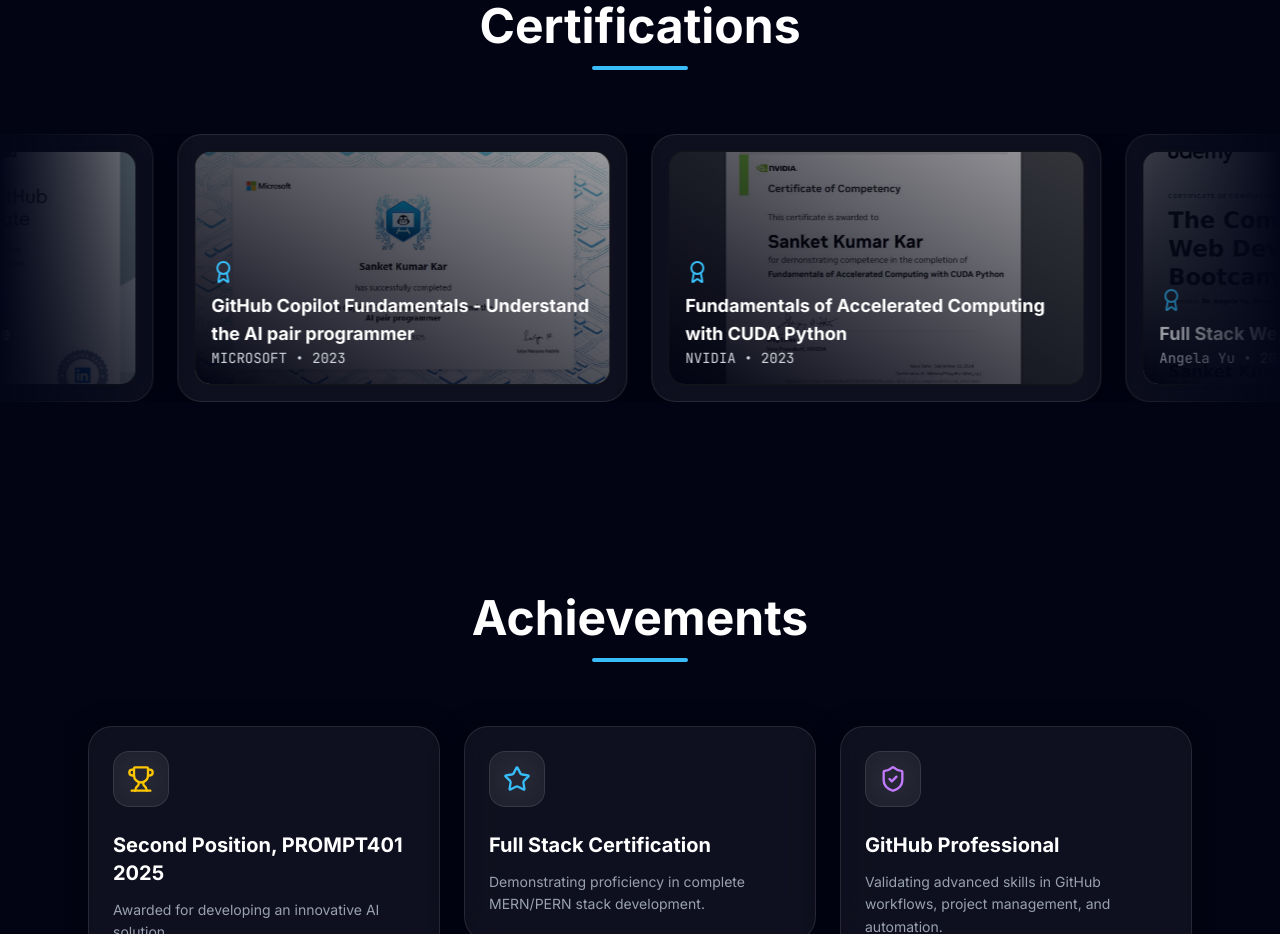
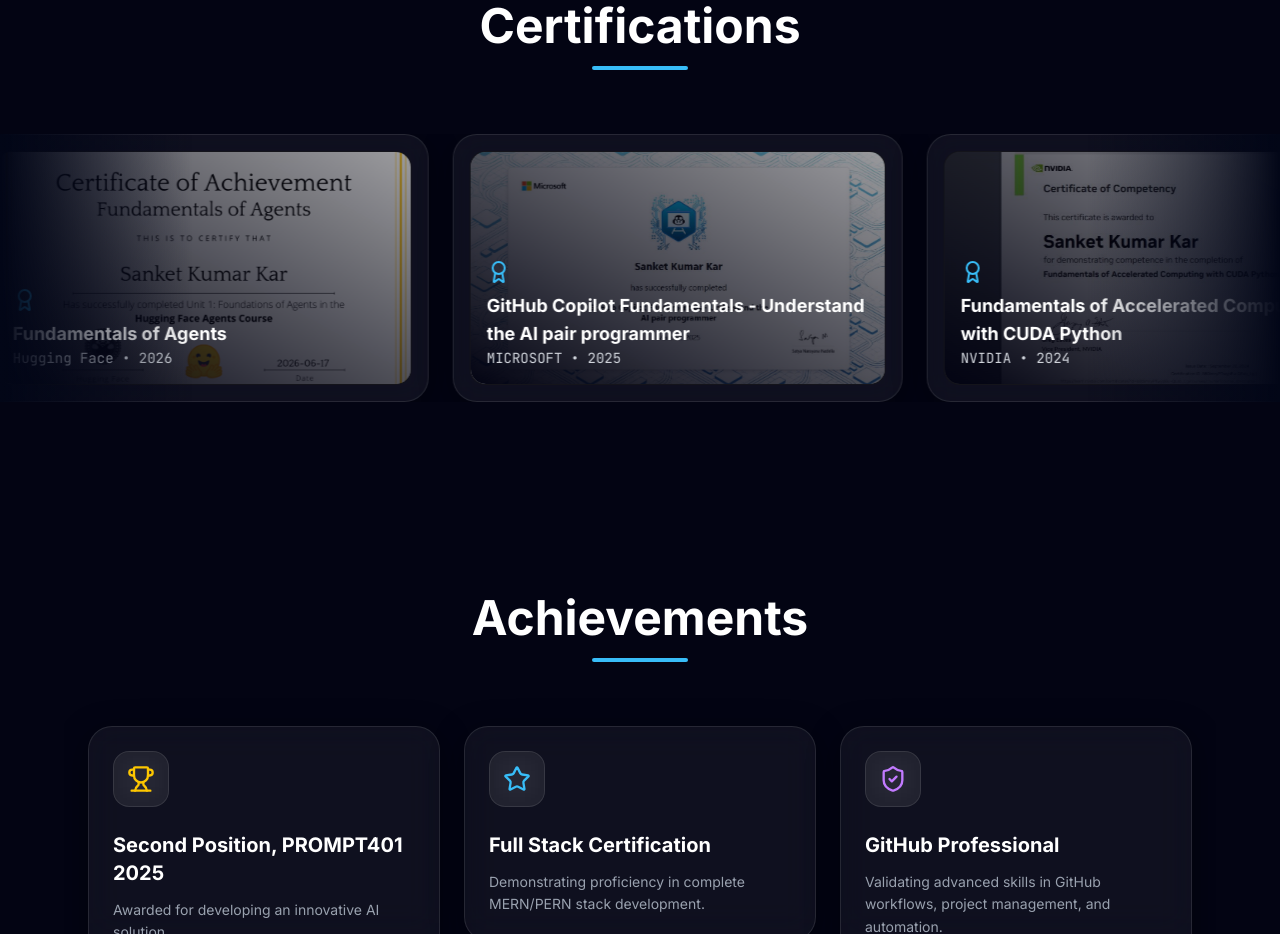
Before and after one commit to SanketKumarKar/my-portfolio, a React (Vite) app: page / in a window 1280 px wide. Shown: the part 3480-4414 px from the top of the page. Built offline with nearby package versions, Linux system fonts and the light colour scheme.

Commit message:
update: added a cert

```diff
--- a/src/components/Sections/Certificates.tsx
+++ b/src/components/Sections/Certificates.tsx
@@ -5,25 +5,31 @@
   {
     title: "Full Stack Web Development",
     issuer: "Angela Yu",
-    date: "2024",
+    date: "2025",
     image: "/cert/UC-a6b4d278-7f4b-4303-8bf3-937948290e1b.jpg"
   },
   {
     title: "GitHub Professional Certificate",
     issuer: "GitHub",
-    date: "2023",
+    date: "2025",
     image: "/cert/github1751705122428.jpg"
+  },
+  {
+    title: "Fundamentals of Agents",
+    issuer: "Hugging Face",
+    date: "2026",
+    image: "/cert/Hugging-Face-Agents-Course.png"
   },
   {
     title: "GitHub Copilot Fundamentals - Understand the AI pair programmer",
     issuer: "MICROSOFT",
-    date: "2023",
+    date: "2025",
     image: "/cert/micro.jpg"
   },
   {
     title: "Fundamentals of Accelerated Computing with CUDA Python",
     issuer: "NVIDIA",
-    date: "2023",
+    date: "2024",
     image: "/cert/nvdia.jpg"
   }
 ];
```
Also changed, not shown: public/cert/Hugging-Face-Agents-Course.png (added), src/components/Sections/About.tsx (line endings or trailing spaces), 1 other file (tests, documents, lock files or other folders).
